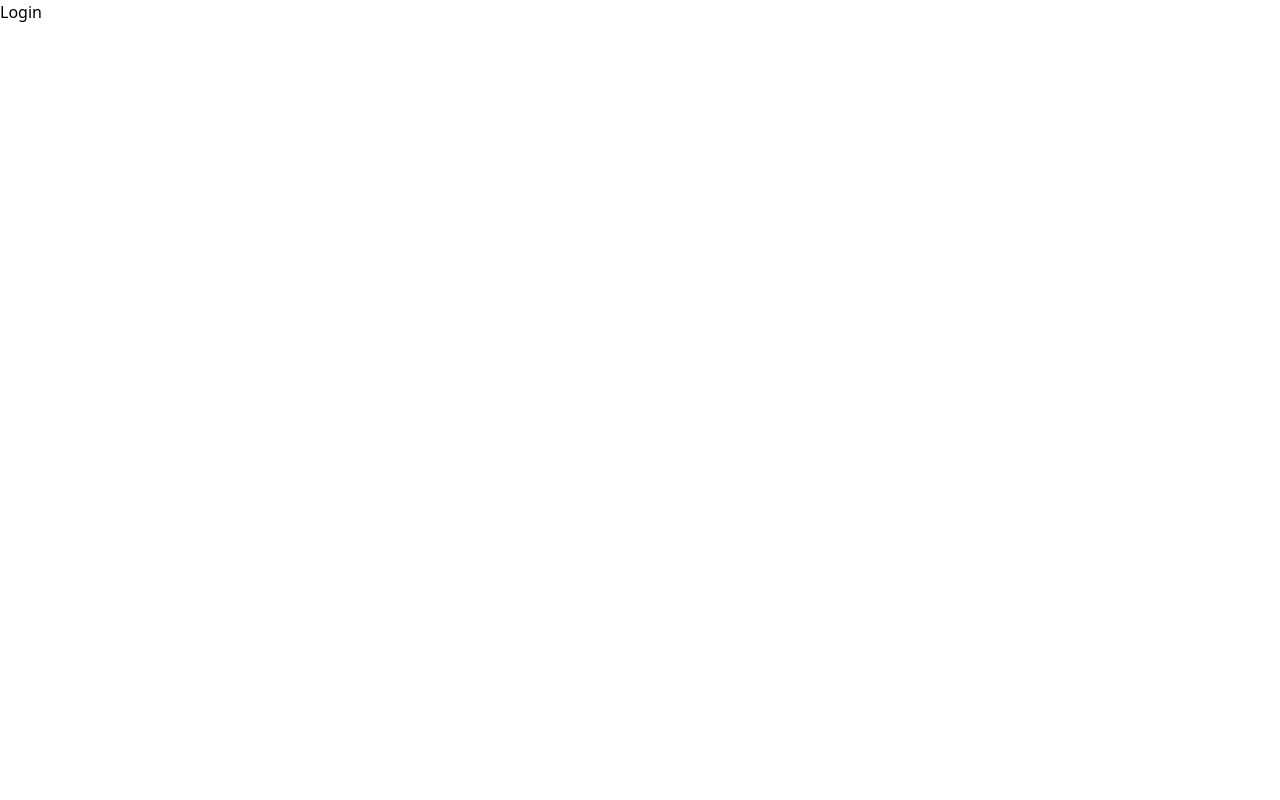
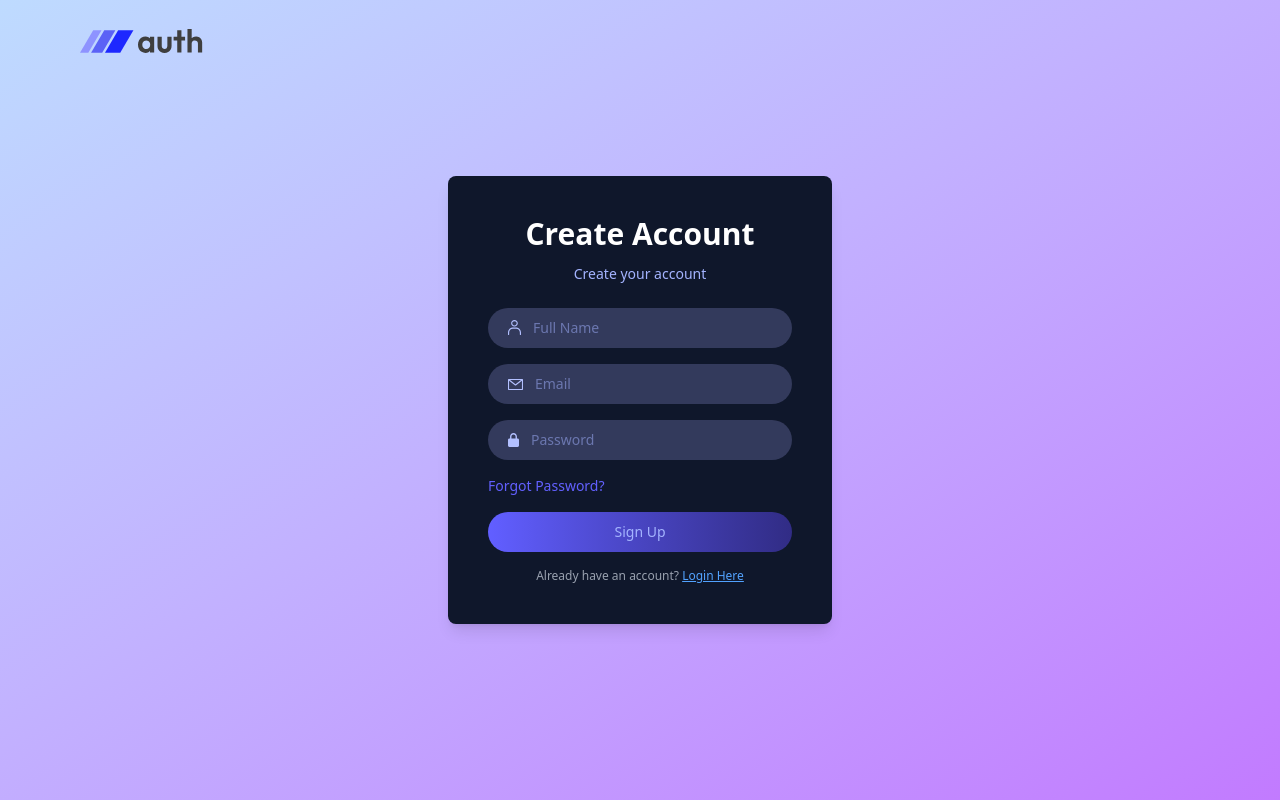
Before and after one commit to hardik18-hk19/jwt_full, a React (Vite) app in the folder client/: page /login in a window 1280 px wide. Built offline with nearby package versions, Linux system fonts and the light colour scheme.

Commit message:
Created the basic layout of the login page

```diff
--- a/client/src/pages/Login.jsx
+++ b/client/src/pages/Login.jsx
@@ -1,7 +1,91 @@
-import React from "react";
+import React, { useState } from "react";
+import { assets } from "../assets/assets";
 
 const Login = () => {
-  return <div>Login</div>;
+  const [state, setState] = useState("Sign Up");
+
+  return (
+    <div className="flex items-center justify-center min-h-screen px-6 sm:px-0 bg-gradient-to-br from-blue-200 to-purple-400">
+      <img
+        src={assets.logo}
+        alt=""
+        className="absolute left-5 sm:left-20 top-5 w-28 sm:w-32 cursor-pointer"
+      />
+      <div className="bg-slate-900 p-10 rounded-lg shadow-lg w-full sm:w-96 text-indigo-300 text-sm">
+        <h2 className="text-3xl font-semibold text-white text-center mb-3">
+          {state === "Sign Up" ? "Create Account" : "Login"}
+        </h2>
+        <p className="text-center text-sm mb-6">
+          {state === "Sign Up"
+            ? "Create your account"
+            : "Login to your account"}
+        </p>
+
+        <form>
+          {state === "Sign Up" && (
+            <div className="mb-4 flex items-center gap-3 w-full px-5 py-2.5 rounded-full bg-[#333A5C]">
+              <img src={assets.person_icon} alt="" />
+              <input
+                className="bg-transparent outline-none"
+                type="text"
+                placeholder="Full Name"
+                required
+              />
+            </div>
+          )}
+          <div className="mb-4 flex items-center gap-3 w-full px-5 py-2.5 rounded-full bg-[#333A5C]">
+            <img src={assets.mail_icon} alt="" />
+            <input
+              className="bg-transparent outline-none"
+              type="email"
+              placeholder="Email"
+              required
+            />
+          </div>
+          <div className="mb-4 flex items-center gap-3 w-full px-5 py-2.5 rounded-full bg-[#333A5C]">
+            <img src={assets.lock_icon} alt="" />
+            <input
+              className="bg-transparent outline-none"
+              type="password"
+              placeholder="Password"
+              required
+            />
+          </div>
+          <p className="mb-4 text-indigo-500 cursor-pointer">
+            Forgot Password?
+          </p>
+          <button className="w-full py-2.5 rounded-full bg-gradient-to-r from-indigo-500 to-indigo-900">
+            {state}
+          </button>
+        </form>
+        {state === "Sign Up" ? (
+          <p className="text-gray-400 text-center text-xs mt-4">
+            Already have an account?{" "}
+            <span
+              className="text-blue-400 cursor-pointer underline"
+              onClick={() => {
+                setState("Login");
+              }}
+            >
+              Login Here
+            </span>
+          </p>
+        ) : (
+          <p className="text-gray-400 text-center text-xs mt-4">
+            Don't have an account?{" "}
+            <span
+              className="text-blue-400 cursor-pointer underline"
+              onClick={() => {
+                setState("Sign Up");
+              }}
+            >
+              Sign Up
+            </span>
+          </p>
+        )}
+      </div>
+    </div>
+  );
 };
 
 export default Login;
```
